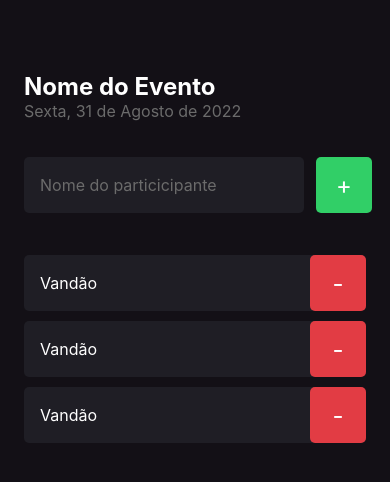
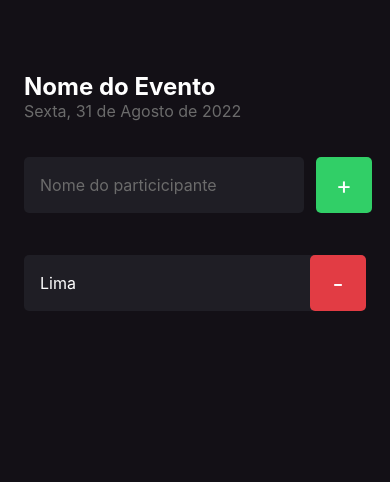
Before and after one commit to vanderL/i-am-here, a React Native app: screen / in a window 390 px wide. Shown: the top 482 px of the page. Built offline with nearby package versions, Linux system fonts and the light colour scheme.

Commit message:
init props and init remove participant

```diff
--- a/src/components/Participant/index.tsx
+++ b/src/components/Participant/index.tsx
@@ -1,12 +1,18 @@
 import { View, Text, TouchableOpacity } from 'react-native';
 import { styles } from './styles';
 
-export function Particpant() {
+interface IParticipant {
+  name: string,
+  onRemove: () => void
+}
+
+export function Participant({ name, onRemove }: IParticipant) {
   return (
     <View style={styles.container}>
-      <Text style={styles.name}>Vandão</Text>
+      <Text style={styles.name}>{name}</Text>
 
       <TouchableOpacity
+        onPress={onRemove}
         style={styles.btn}
       >
         <Text style={styles.btnText}>-</Text>
--- a/src/screens/Home/index.tsx
+++ b/src/screens/Home/index.tsx
@@ -1,11 +1,15 @@
 import { Text, TextInput, View, TouchableOpacity } from 'react-native';
-import { Particpant } from '../../components/Participant';
+import { Participant } from '../../components/Participant';
 
 import { styles } from './styles';
 
 export function Home() {
   function handleParticipantAdd() {
-    console.log('foi')
+    console.log('adicionou')
+  }
+
+  function handleParticipantRemove(name: string) {
+    console.log(`removeu o ${name}`)
   }
 
   return (
@@ -27,9 +31,11 @@ export function Home() {
         </TouchableOpacity>
       </View>
 
-      <Particpant />
-      <Particpant />
-      <Particpant />
+      <Participant
+        name="Lima"
+        onRemove={() => handleParticipantRemove("rodrigo")}
+      />
+
 
     </View>
   )
```
